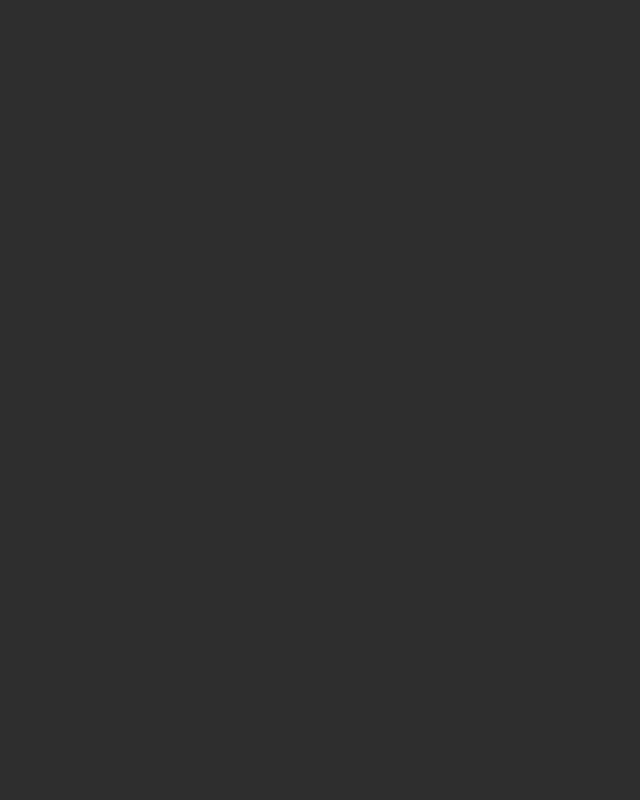
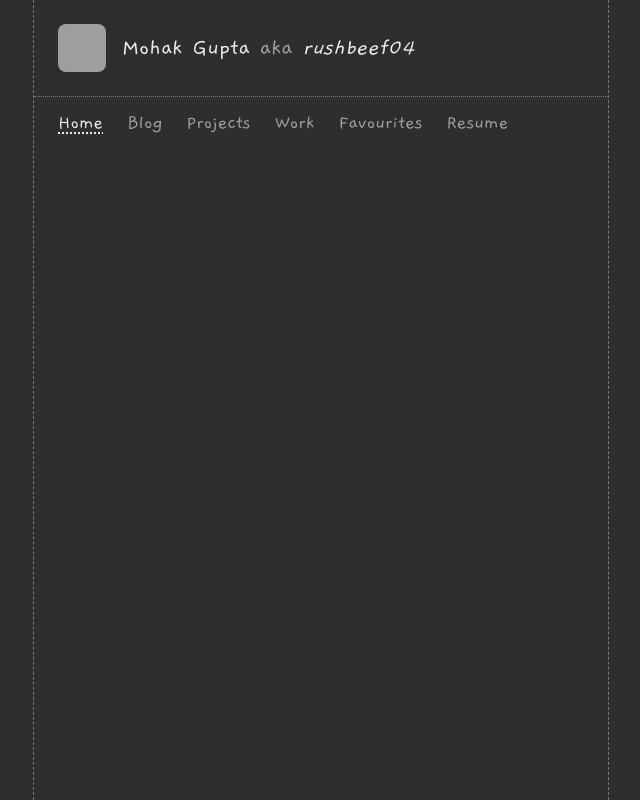
Before and after one commit to MohakGupta2004/portfolio-swe, an Astro site: page / in a window 1280 px wide. Shown: the whole page, without its empty margins (319-959 px from the left). Built offline with nearby package versions, Linux system fonts and the light colour scheme; Astro itself is replaced by a stand-in of ours; grey boxes are pictures that could not be loaded.

Commit message:
feat: add header with profile and nav on landing page
Landing content column is max-w-xl with dashed side borders. Header
shows pfp, name and nav (Home, Blog, Projects, Work, Favourites,
Resume). Adds paper text color token.

Co-Authored-By: Claude Sonnet 5.5 <noreply@anthropic.com>

```diff
--- a/design.md
+++ b/design.md
@@ -43,10 +43,11 @@ Self-hosted in `public/fonts/`, Latin subset, `.woff2`. Each folder has its `OFL
 | Token | Value | Tailwind class | Use for |
 | --- | --- | --- | --- |
 | `--color-ink` | `#2e2e2e` | `bg-ink`, `text-ink`, `border-ink` | Page background (set on `body`) |
+| `--color-paper` | `#ececec` | `text-paper`, `border-paper` | Text and lines on the ink background (default text color on `body`). Use opacity for muted text, e.g. `text-paper/60`. |
 
 - Add new colors only as `--color-*` tokens in `@theme`, then list them here.
 - Do not use raw hex values in components.
-- Text color is not decided yet. Do not use `text-ink` for text on the page background (same color, invisible).
+- Never use `text-ink` on the page background (same color, invisible).
 
 ## Pages
 
@@ -62,3 +63,11 @@ Routes in `src/pages/`. Every page wraps its content in `src/layouts/Layout.astr
 | Work | `work.astro` | `/work` |
 
 All pages are empty for now: only the background color.
+
+## Landing page layout
+
+- Content column: `max-w-xl`, centered, with dashed left and right borders (`border-x border-dashed border-paper/40`).
+- Header (`src/components/Header.astro`): profile picture (`public/pfp.jpeg`) + name in `font-heading`, then a dotted line, then the nav row.
+- Name format: "Mohak Gupta *aka* rushbeef04". "aka" is muted, handle is italic.
+- Nav: Home, Blog, Projects, Work, Favourites, Resume. `font-heading`. Active link is full `text-paper` with a dotted underline, others are `text-paper/60`.
+- Resume links to `/resume.pdf` (file not added yet).
--- /dev/null
+++ b/src/components/Header.astro
@@ -0,0 +1,48 @@
+---
+const currentPath = Astro.url.pathname;
+
+const links = [
+	{ label: 'Home', href: '/' },
+	{ label: 'Blog', href: '/blog' },
+	{ label: 'Projects', href: '/projects' },
+	{ label: 'Work', href: '/work' },
+	{ label: 'Favourites', href: '/favourites' },
+	{ label: 'Resume', href: '/resume.pdf' },
+];
+
+function isActive(href: string) {
+	if (href === '/') return currentPath === '/';
+	return currentPath.startsWith(href);
+}
+---
+
+<header>
+	<div class="flex items-center gap-4 px-6 py-6">
+		<img src="/pfp.jpeg" alt="Mohak Gupta" class="size-12 rounded-lg object-cover" />
+		<p class="font-heading text-2xl">
+			Mohak Gupta <span class="text-paper/60">aka</span> <span class="italic">rushbeef04</span>
+		</p>
+	</div>
+
+	<nav class="border-t border-dotted border-paper/40 px-6 py-3">
+		<ul class="flex flex-wrap gap-x-6 gap-y-1">
+			{
+				links.map((link) => (
+					<li>
+						<a
+							href={link.href}
+							class:list={[
+								'font-heading text-xl underline-offset-4 hover:text-paper',
+								isActive(link.href)
+									? 'text-paper underline decoration-dotted'
+									: 'text-paper/60',
+							]}
+						>
+							{link.label}
+						</a>
+					</li>
+				))
+			}
+		</ul>
+	</nav>
+</header>
--- a/src/pages/index.astro
+++ b/src/pages/index.astro
@@ -1,5 +1,10 @@
 ---
+import Header from '../components/Header.astro';
 import Layout from '../layouts/Layout.astro';
 ---
 
-<Layout />
+<Layout>
+	<main class="mx-auto min-h-screen max-w-xl border-x border-dashed border-paper/40">
+		<Header />
+	</main>
+</Layout>
--- a/src/styles/global.css
+++ b/src/styles/global.css
@@ -52,11 +52,13 @@
   --font-mono--font-variation-settings: "MONO" 1;
 
   --color-ink: #2e2e2e;
+  --color-paper: #ececec;
 }
 
 @layer base {
   body {
     font-family: var(--font-sans);
     background-color: var(--color-ink);
+    color: var(--color-paper);
   }
 }
```
